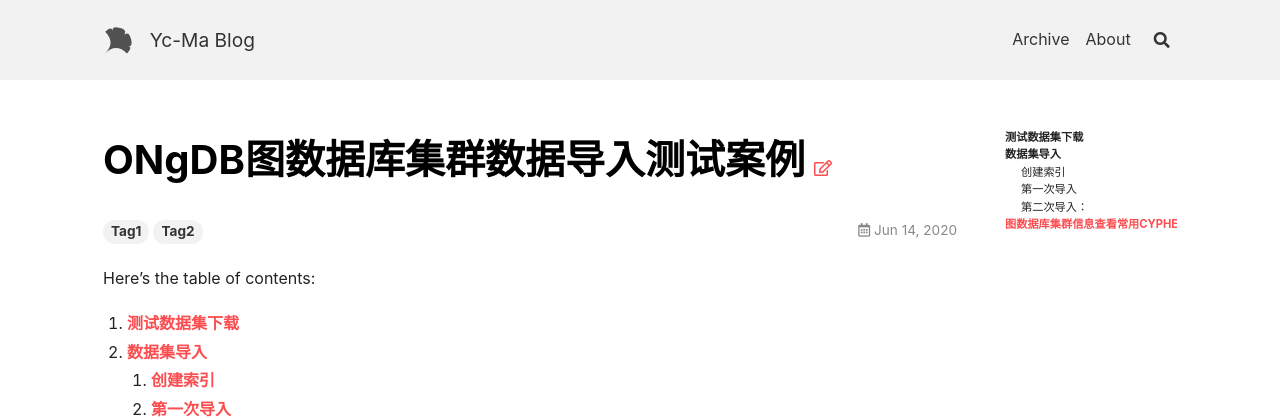
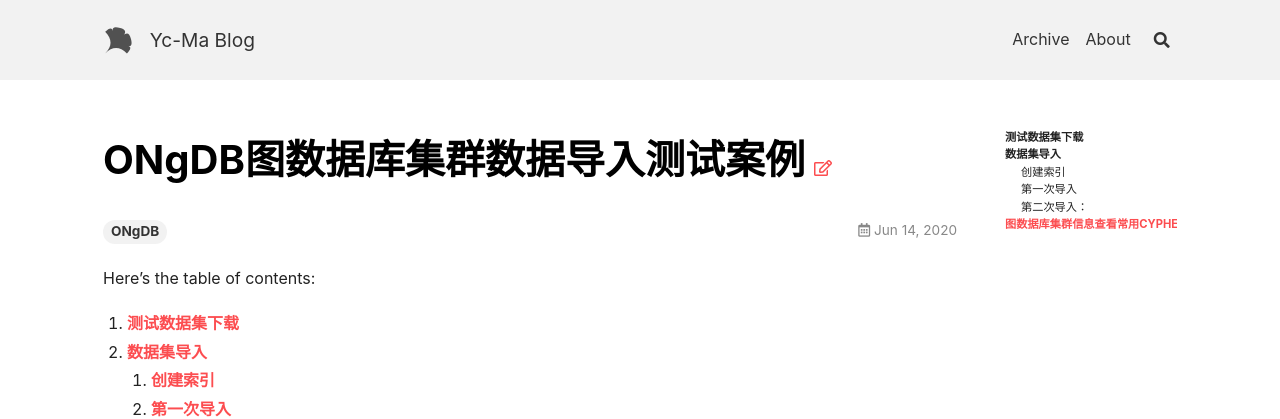
Before and after one commit to crazyyanchao/blog, a Jekyll site: the page built from _posts/2020-06-14-ONgDB图数据库集群数据导入测试案例.md, in a window 1280 px wide. Shown: the top 419 px of the page. Built offline with Jekyll 4.4.1, drawn with Linux system fonts in a browser that asks for light colours; nearby versions of some CDN libraries.

Commit message:
_config.yml

```diff
--- a/_posts/2020-06-14-ONgDB图数据库集群数据导入测试案例.md
+++ b/_posts/2020-06-14-ONgDB图数据库集群数据导入测试案例.md
@@ -1,6 +1,6 @@
 ---
 title: ONgDB图数据库集群数据导入测试案例
-tags: [Tag1,Tag2]
+tags: [ONgDB]
 ---
 
 Here's the table of contents:
```
